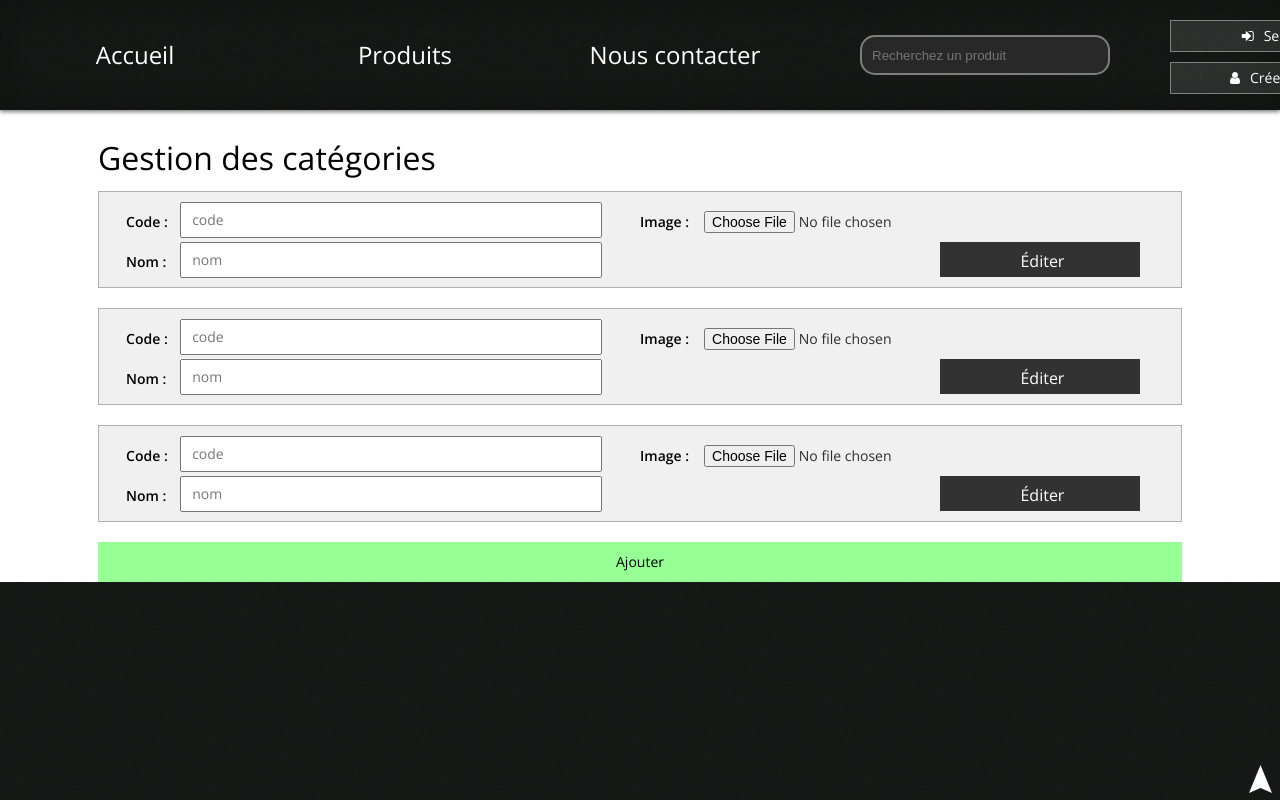
After one commit to Zegui81/sudouest-mouly, a PHP site: page /adminCategorie.php in a window 1280 px wide. The commit adds this page. Run offline with PHP 8.4, Linux system fonts and the light colour scheme; some libraries are stand-ins or nearby versions.

Commit message:
Début admin

```diff
--- /dev/null
+++ b/src/adminCategorie.php
@@ -0,0 +1,19 @@
+<?php session_start();
+    include 'vue/divers.vue.php';
+    if (isset($_SESSION['pseudo'])) {
+        // Quelqu'un est connecté, on empêche l'accès à cette page
+        header('Location: index.php');
+    }
+?>
+<!DOCTYPE html>
+<html>
+	<head><?php includeHead(); ?></head>
+	<body>
+		<?php displayMenu();
+
+		   	require 'form/adminCategorie.html';
+
+		   	displayScroller(); // Scroller pour remonter
+		?>
+	</body>
+</html>
--- /dev/null
+++ b/src/form/adminCategorie.html
@@ -0,0 +1,60 @@
+<div class="white">
+	<div class="produit">
+		<h1 class="page-produit no-merge">Gestion des catégories</h1>
+		<form class="liste-item-inscription item-admin" name="inscription" method="POST" onsubmit="return validateInscription()" action="action/doInscription.php">
+			<div class="admin-item-gauche">
+				<span class="remove-error" id="labelcode">Code :</span>
+				<input type="text" name="code" placeholder="code" class="input-inscription remove-error"><br/>
+
+				<span class="remove-error" id="labelnom">Nom :</span>
+				<input type="text" name="nom" placeholder="nom" class="input-inscription remove-error"><br/>
+
+			</div>
+
+			<div class="admin-item-droit">
+				<span class="remove-error" id="labelImage">Image :</span>
+				<input type="file" name="image" placeholder="image" class="input-inscription remove-error"><br/>
+
+				<input class="btn-inscription btn-valider btn-admin" type="submit" value="Éditer">
+			</div>
+		</form>
+
+		<form class="liste-item-inscription item-admin" name="inscription" method="POST" onsubmit="return validateInscription()" action="action/doInscription.php">
+			<div class="admin-item-gauche">
+				<span class="remove-error" id="labelcode">Code :</span>
+				<input type="text" name="code" placeholder="code" class="input-inscription remove-error"><br/>
+
+				<span class="remove-error" id="labelnom">Nom :</span>
+				<input type="text" name="nom" placeholder="nom" class="input-inscription remove-error"><br/>
+
+			</div>
+
+			<div class="admin-item-droit">
+				<span class="remove-error" id="labelImage">Image :</span>
+				<input type="file" name="image" placeholder="image" class="input-inscription remove-error"><br/>
+
+				<input class="btn-inscription btn-valider btn-admin" type="submit" value="Éditer">
+			</div>
+		</form>
+
+		<form class="liste-item-inscription item-admin" name="inscription" method="POST" onsubmit="return validateInscription()" action="action/doInscription.php">
+			<div class="admin-item-gauche">
+				<span class="remove-error" id="labelcode">Code :</span>
+				<input type="text" name="code" placeholder="code" class="input-inscription remove-error"><br/>
+
+				<span class="remove-error" id="labelnom">Nom :</span>
+				<input type="text" name="nom" placeholder="nom" class="input-inscription remove-error"><br/>
+
+			</div>
+
+			<div class="admin-item-droit">
+				<span class="remove-error" id="labelImage">Image :</span>
+				<input type="file" name="image" placeholder="image" class="input-inscription remove-error"><br/>
+
+				<input class="btn-inscription btn-valider btn-admin" type="submit" value="Éditer">
+			</div>
+		</form>
+
+		<span class="btn-admin-ajout">Ajouter</span>
+	</div>
+</div>
--- a/src/style.css
+++ b/src/style.css
@@ -678,3 +678,85 @@ span.input-error {
 	color: RGB(40, 40, 40);
 	font-family: Open Sans;
 }
+
+.admin-item-gauche {
+	display: inline-block;
+	width: 50%;
+	float: left;
+}
+
+.admin-item-gauche span {
+	display: inline-block;
+	width: 10%;
+	float:left;
+	margin-left:5%;
+}
+
+.admin-item-gauche input {
+	float: left;
+	display: inline-block;
+	width: 75%;
+	padding-left: 10px;
+	height: 30px;
+	font-family: Open Sans;
+	font-size: 14px;
+	font-style: normal;
+	font-variant: normal;
+	font-weight: 300;
+	line-height: 30px;
+	color: RGB(45, 45, 45);
+}
+
+.admin-item-droit {
+	display: inline-block;
+	width: 50%;
+}
+
+.admin-item-droit span {
+	display: inline-block;
+	width: 10%;
+	float:left;
+}
+
+.admin-item-droit input {
+	float: left;
+	display: inline-block;
+	width: 80%;
+	padding-left: 10px;
+	font-family: Open Sans;
+	font-size: 14px;
+	font-style: normal;
+	font-variant: normal;
+	font-weight: 300;
+	height:40px;
+	line-height: 40px;
+	color: RGB(45, 45, 45);
+}
+
+.btn-admin{
+	margin-top:0px !important;
+}
+
+.item-admin{
+	border:1px solid RGB(175,175,175);
+	margin-top:20px;
+	margin-bottom:20px !important;
+	padding-bottom:10px !important;
+	padding-top:10px !important;
+	background-color:RGB(240,240,240);
+}
+
+.btn-admin-ajout{
+	width:100%;
+	height:40px;
+	line-height:40px;
+	text-align:center;
+	display:block;
+	background-color:RGB(150,255,150);
+
+	font-family: Open Sans;
+	font-size: 14px;
+	font-style: normal;
+	font-variant: normal;
+	font-weight: 300;
+}
```
